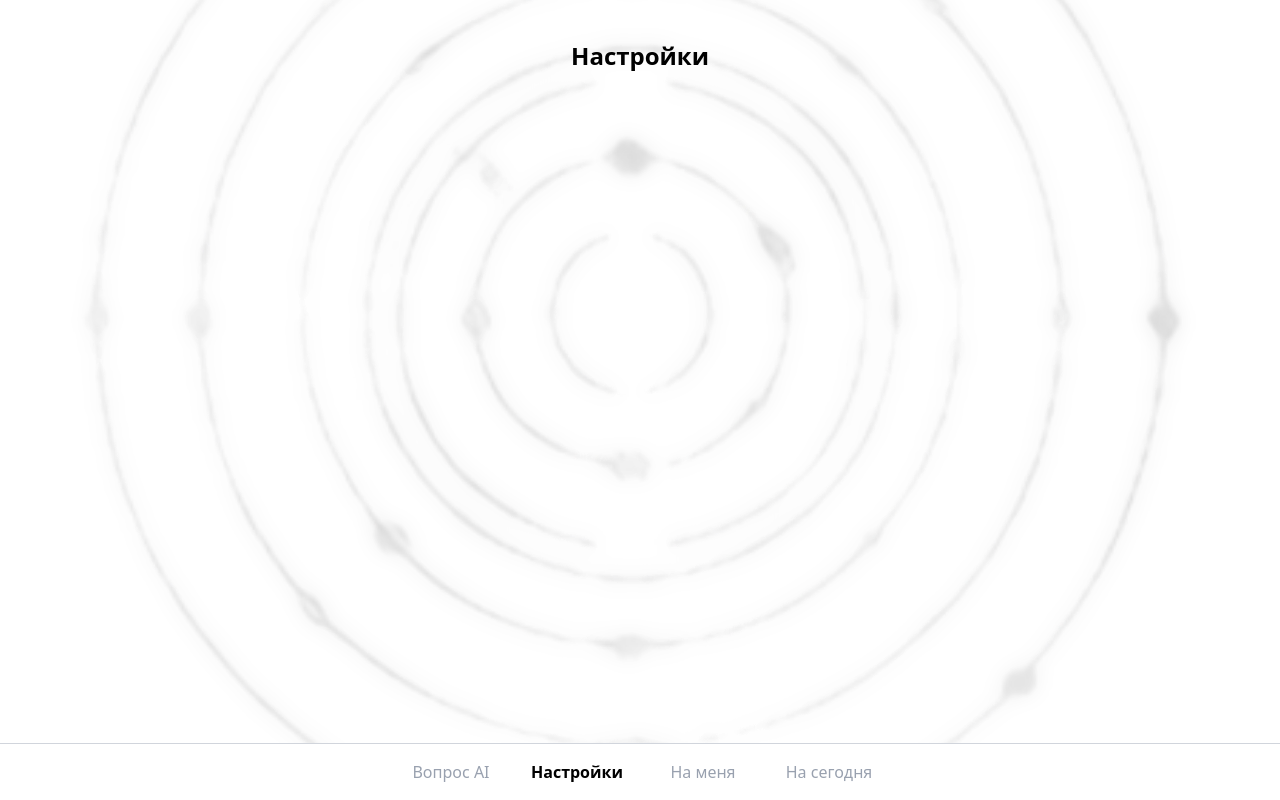
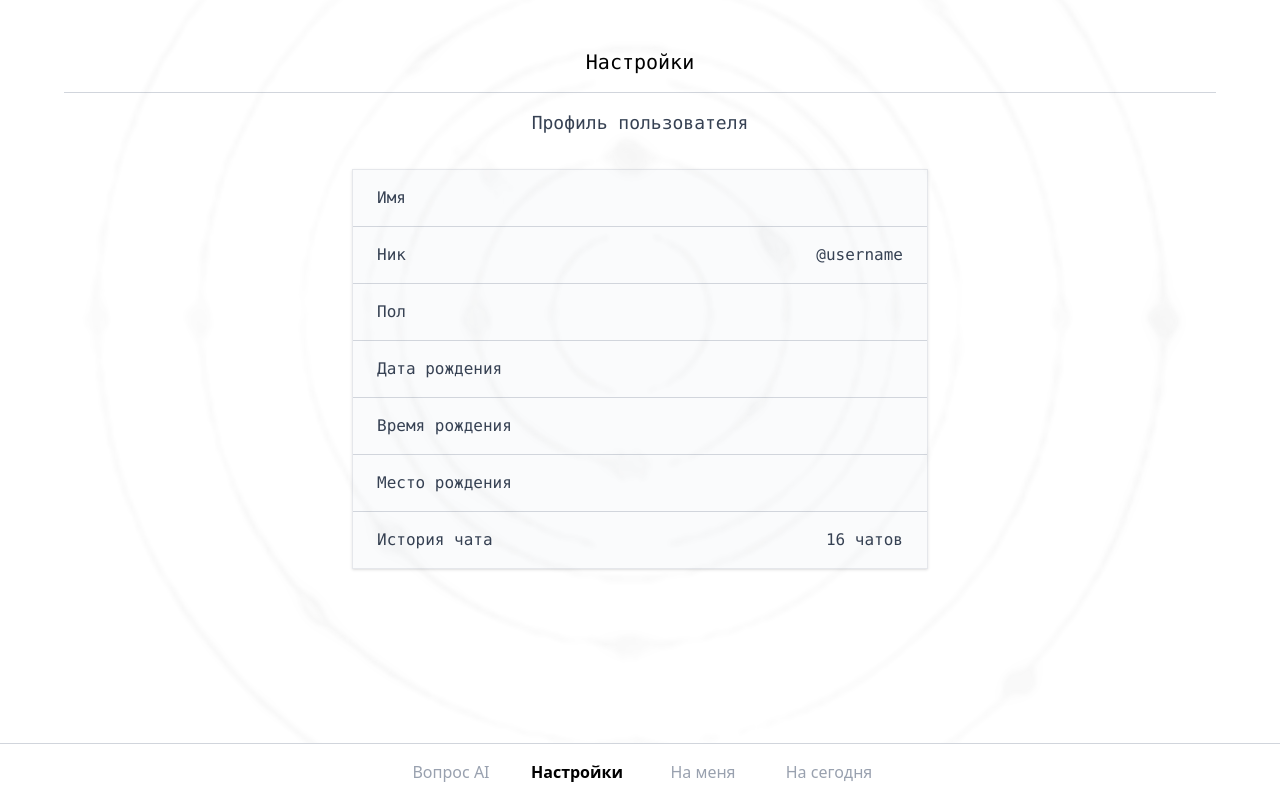
Before and after one commit to NikitaBest/Test-Front-NatalCard, a React (Vite) app: page /settings in a window 1280 px wide. Built offline with nearby package versions, Linux system fonts and the light colour scheme.

Commit message:
feat(settings): обновлен UI профиля пользователя, серый фон, таблица данных, улучшена визуализация

```diff
--- a/src/pages/AskAI.jsx
+++ b/src/pages/AskAI.jsx
@@ -53,7 +53,7 @@ export default function AskAI() {
       />
       <div className="bg-white/50 relative z-10 min-h-screen">
         <div className="w-full flex flex-col items-center pb-[92px]">
-          <h1 className="text-center font-anonymous-pro text-4xl font-light text-gray-800 mt-4 mb-2">Вопрос&nbsp;AI</h1>
+          <h1 className="text-2xl font-normal text-center mt-2 font-mono">Вопрос&nbsp;AI</h1>
           <div className="flex flex-row items-center justify-start w-full max-w-xl mx-auto mb-2 px-4">
             <HamburgerIcon />
             <div className="text-left text-xs sm:text-sm md:text-base lg:text-lg font-normal text-gray-400 ml-4 w-[320px] truncate">Получи ответы на самые важные вопросы</div>
--- a/src/pages/Settings.jsx
+++ b/src/pages/Settings.jsx
@@ -1,15 +1,41 @@
 import BottomMenu from '../components/BottomMenu';
+import { useUser } from '../context/UserContext';
 
 export default function Settings() {
+  const { userData } = useUser();
+  // Формируем ник (username) из имени, если нет отдельного поля
+  const username = userData.username || (userData.name ? `@${userData.name.toLowerCase()}` : '@username');
+
+  // Преобразование пола для отображения
+  const gender = userData.gender === 'male' ? 'Мужской' : userData.gender === 'female' ? 'Женский' : '';
+
   return (
     <div className="min-h-screen bg-white pt-10 relative overflow-hidden">
       <img
         src="/bg2.png"
         alt=""
         className="pointer-events-none absolute top-1/2 left-1/2 -translate-x-1/2 -translate-y-1/2 w-[180vw] max-w-none h-auto z-0"
-        style={{ opacity: 1, filter: 'drop-shadow(0 0 10px #000) brightness(0.5) contrast(2.5)' }}
+        style={{ opacity: 0.3, filter: 'drop-shadow(0 0 10px #000) brightness(0.3) contrast(1)' }}
       />
-      <h1 className="text-center text-2xl font-semibold mb-8 relative z-10">Настройки</h1>
+      <h1 className="text-xl font-normal text-center mt-2 font-mono">Настройки</h1>
+      <hr className="w-[90%] mx-auto border-gray-300 my-4" />
+      <h2 className="text-center text-lg font-normal text-gray-700 mb-8 font-mono">Профиль пользователя</h2>
+      <div className="w-full max-w-xl mx-auto bg-[#fafbfc] shadow-sm mb-8 border border-gray-200">
+        {[
+          { label: 'Имя', value: userData.name || '' },
+          { label: 'Ник', value: username },
+          { label: 'Пол', value: gender },
+          { label: 'Дата рождения', value: userData.birthDate || '' },
+          { label: 'Время рождения', value: userData.birthTime || '' },
+          { label: 'Место рождения', value: userData.birthCity || '' },
+          { label: 'История чата', value: '16 чатов' }, // Можно заменить на реальное значение
+        ].map((row, idx) => (
+          <div key={row.label} className="flex justify-between items-center px-6 py-4 border-b border-gray-300 text-base font-mono text-gray-700 last:border-b-0">
+            <span className="text-left font-normal w-1/2">{row.label}</span>
+            <span className="text-right font-normal w-1/2 break-words">{row.value}</span>
+          </div>
+        ))}
+      </div>
       <BottomMenu activeIndex={1} />
     </div>
   );
```
